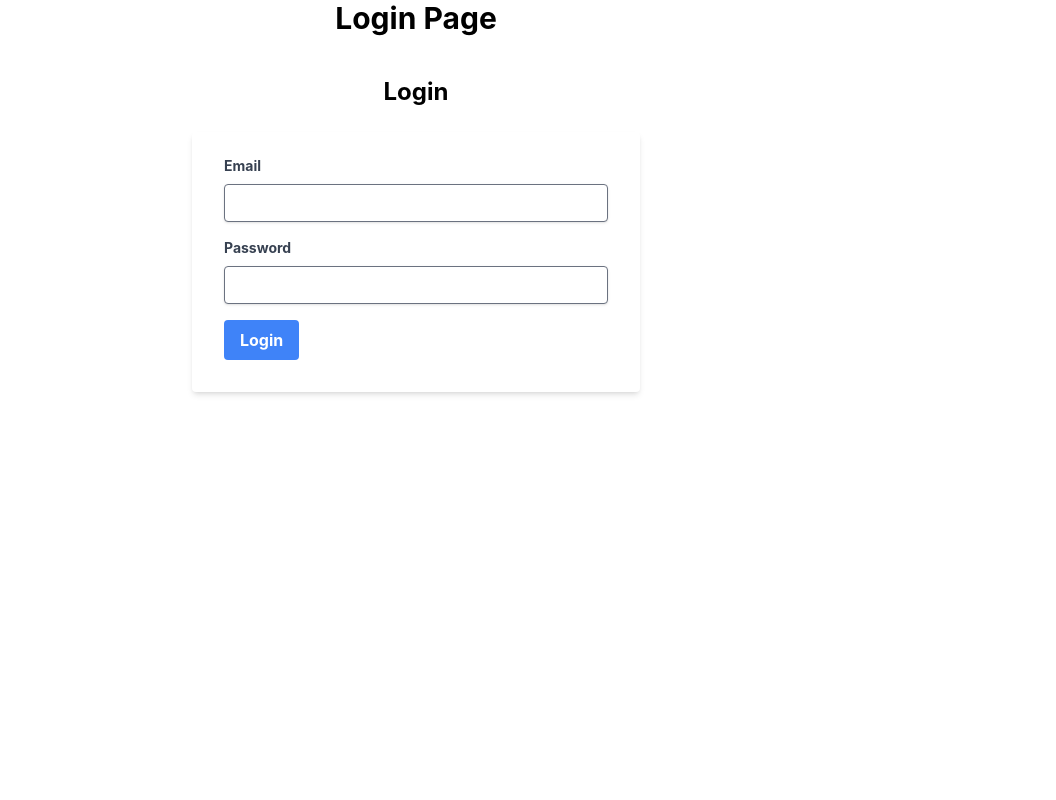
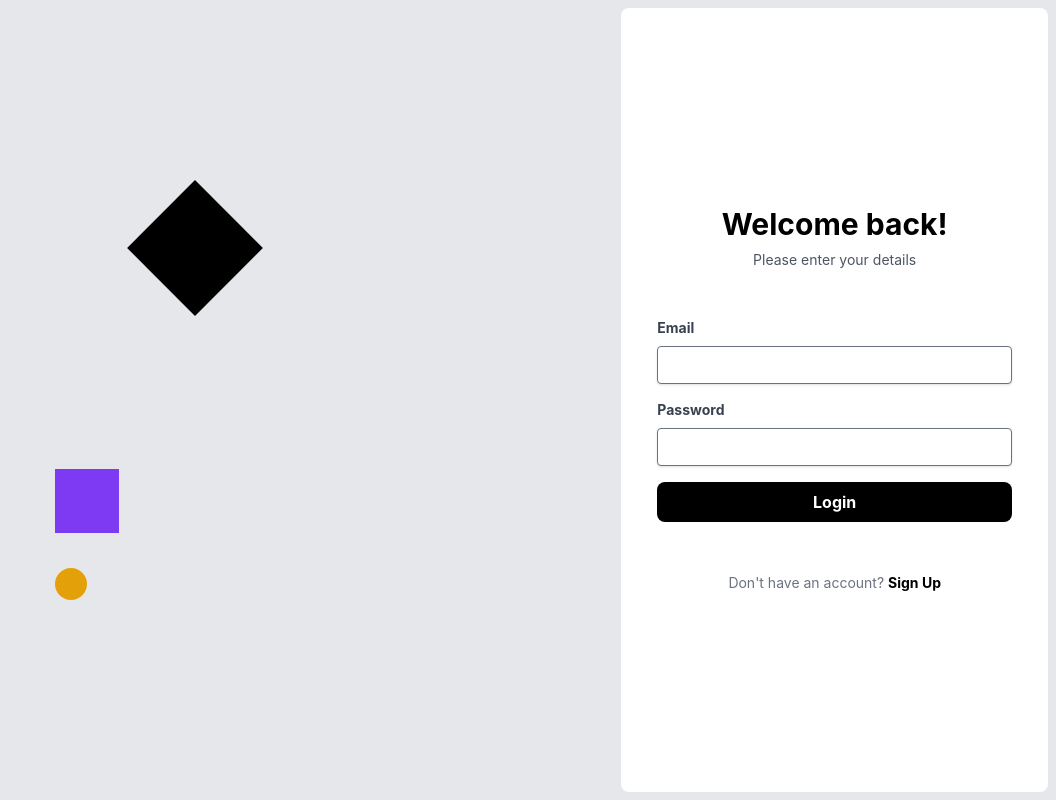
Before and after one commit to BarbieWire/hahaton, a React (Create React App) app in the folder frontend/: page /login in a window 1280 px wide. Shown: the whole page, without its empty margins (224-1280 px from the left). Built offline with nearby package versions, Linux system fonts and the light colour scheme.

Commit message:
login and reg page

```diff
--- a/frontend/src/components/auth/LoginForm.jsx
+++ b/frontend/src/components/auth/LoginForm.jsx
@@ -31,15 +31,15 @@ const LoginForm = () => {
     };
 
     return (
-        <div className="max-w-md mx-auto mt-10">
-            <h2 className="text-2xl font-bold mb-6 text-center">Login</h2>
-            <form onSubmit={handleSubmit(onSubmit)} className="bg-white shadow-md rounded px-8 pt-6 pb-8 mb-4">
+        <div className="max-w-md mx-auto">
+            <form onSubmit={handleSubmit(onSubmit)} className="bg-white  rounded-lg px-8 pt-6 pb-8 mb-4">
                 <CustomInput
                     label="Email"
                     name="email"
                     type="email"
                     register={register}
                     errors={errors}
+                    className="rounded-lg"
                 />
                 <CustomInput
                     label="Password"
@@ -47,11 +47,12 @@ const LoginForm = () => {
                     type="password"
                     register={register}
                     errors={errors}
+                    className="rounded-lg"
                 />
-                <div className="flex items-center justify-between">
+                <div className="flex items-center justify-between mt-4">
                     <button
                         type="submit"
-                        className="bg-blue-500 hover:bg-blue-700 text-white font-bold py-2 px-4 rounded focus:outline-none focus:shadow-outline"
+                        className="w-full bg-black hover:bg-gray-800 text-white font-bold py-2 px-4 rounded-lg focus:outline-none focus:shadow-outline"
                     >
                         Login
                     </button>
--- a/frontend/src/components/auth/RegisterForm.jsx
+++ b/frontend/src/components/auth/RegisterForm.jsx
@@ -1,4 +1,3 @@
-// components/Register.js
 import React from 'react';
 import { useForm } from 'react-hook-form';
 import * as yup from 'yup';
@@ -31,8 +30,7 @@ const RegisterForm = () => {
 
     return (
         <div className="max-w-md mx-auto mt-10">
-            <h2 className="text-2xl font-bold mb-6 text-center">Register</h2>
-            <form onSubmit={handleSubmit(onSubmit)} className="bg-white shadow-md rounded px-8 pt-6 pb-8 mb-4">
+            <form onSubmit={handleSubmit(onSubmit)} className="bg-white rounded px-8 pt-6 pb-8 mb-4">
                 <CustomInput label="Name" name="name" register={register} errors={errors} />
                 <CustomInput label="Email" name="email" type="email" register={register} errors={errors} />
                 <CustomInput label="Password" name="password" type="password" register={register} errors={errors} />
@@ -40,7 +38,7 @@ const RegisterForm = () => {
                 <div className="flex items-center justify-between">
                     <button
                         type="submit"
-                        className="bg-green-500 hover:bg-green-700 text-white font-bold py-2 px-4 rounded focus:outline-none focus:shadow-outline"
+                        className="w-full bg-black hover:bg-gray-800 text-white font-bold py-2 px-4 rounded-lg focus:outline-none focus:shadow-outline"
                     >
                         Register
                     </button>
--- a/frontend/src/pages/Login.jsx
+++ b/frontend/src/pages/Login.jsx
@@ -4,9 +4,35 @@ import LoginForm from '../components/auth/LoginForm';
 
 const Login = () => {
     return (
-        <div>
-            <h1 className="text-3xl font-bold mb-6 text-center">Login Page</h1>
-            <LoginForm />
+        <div className="flex h-screen bg-gray-200">
+            {/* Левая часть с графикой */}
+            <div className="flex-1  flex items-center justify-center">
+                <div className="relative w-full h-full flex items-center justify-center">
+                    {/* Добавьте сюда SVG или графику */}
+                    <div className="absolute top-1/4 transform rotate-45">
+                        <div className="w-24 h-24 bg-black"></div> {/* Черный элемент */}
+                    </div>
+                    <div className="absolute left-1/3 bottom-1/3">
+                        <div className="w-16 h-16 bg-purple-600"></div> {/* Фиолетовый квадрат */}
+                    </div>
+                    <div className="absolute left-1/3 bottom-1/4">
+                        <div className="w-8 h-8 bg-yellow-400 rounded-full"></div> {/* Желтая половина */}
+                    </div>
+                </div>
+            </div>
+
+            <div className="w-1/3 flex items-center justify-center bg-white rounded-l-lg rounded-r-lg p-1 m-2">
+                <div className="w-full max-w-md">
+                    <h2 className="text-3xl font-bold text-center mb-2">Welcome back!</h2>
+                    <p className="text-sm text-center text-gray-600 mb-6">Please enter your details</p>
+                    <LoginForm />
+                    <div className="mt-4 text-center">
+                        <a href="register" className="text-sm text-gray-500">
+                        Don't have an account? <span className="text-black font-bold">Sign Up</span>
+                        </a>
+                    </div>
+                </div>
+            </div>
         </div>
     );
 };
--- a/frontend/src/pages/Register.jsx
+++ b/frontend/src/pages/Register.jsx
@@ -1,14 +1,40 @@
-// components/Login.js
 import React from 'react';
 import RegisterForm from '../components/auth/RegisterForm';
 
-const Login = () => {
-  return (
-    <div>
-      <h1 className="text-3xl font-bold mb-6 text-center">Login Page</h1>
-      <RegisterForm />
-    </div>
-  );
+const Register = () => {
+    return (
+        <div className="flex h-screen bg-gray-200">
+            {/* Левая часть с формой */}
+            <div className="w-1/3 flex items-center justify-center bg-white rounded-l-lg rounded-r-lg p-1 m-2">
+                <div className="w-full max-w-md">
+                    <h2 className="text-3xl font-bold text-center mb-2">Create an Account</h2>
+                    <p className="text-sm text-center text-gray-600 mb-6">Please enter your details</p>
+                    <RegisterForm />
+                    <div className="mt-4 text-center">
+                        <a href="login" className="text-sm text-gray-500">
+                            Already have an account? <span className="text-black font-bold">Log In</span>
+                        </a>
+                    </div>
+                </div>
+            </div>
+
+            {/* Правая часть с графикой */}
+            <div className="flex-1 flex items-center justify-center">
+                <div className="relative w-full h-full flex items-center justify-center">
+                    {/* Добавьте сюда SVG или графику */}
+                    <div className="absolute top-1/4 transform rotate-45">
+                        <div className="w-24 h-24 bg-black"></div>
+                    </div>
+                    <div className="absolute left-1/3 bottom-1/3">
+                        <div className="w-16 h-16 bg-purple-600"></div>
+                    </div>
+                    <div className="absolute left-1/3 bottom-1/4">
+                        <div className="w-8 h-8 bg-yellow-400 rounded-full"></div>
+                    </div>
+                </div>
+            </div>
+        </div>
+    );
 };
 
-export default Login;
+export default Register;
```
